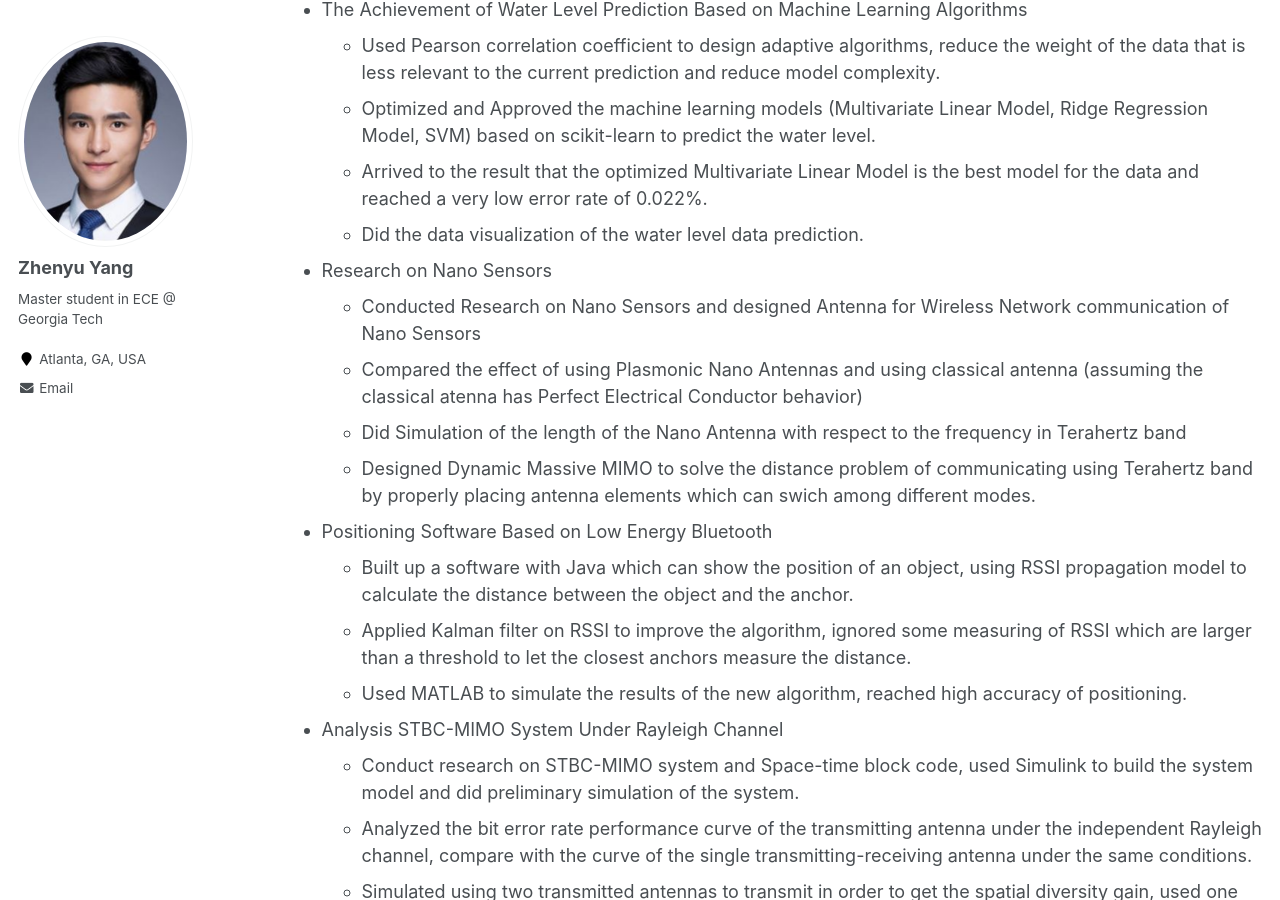
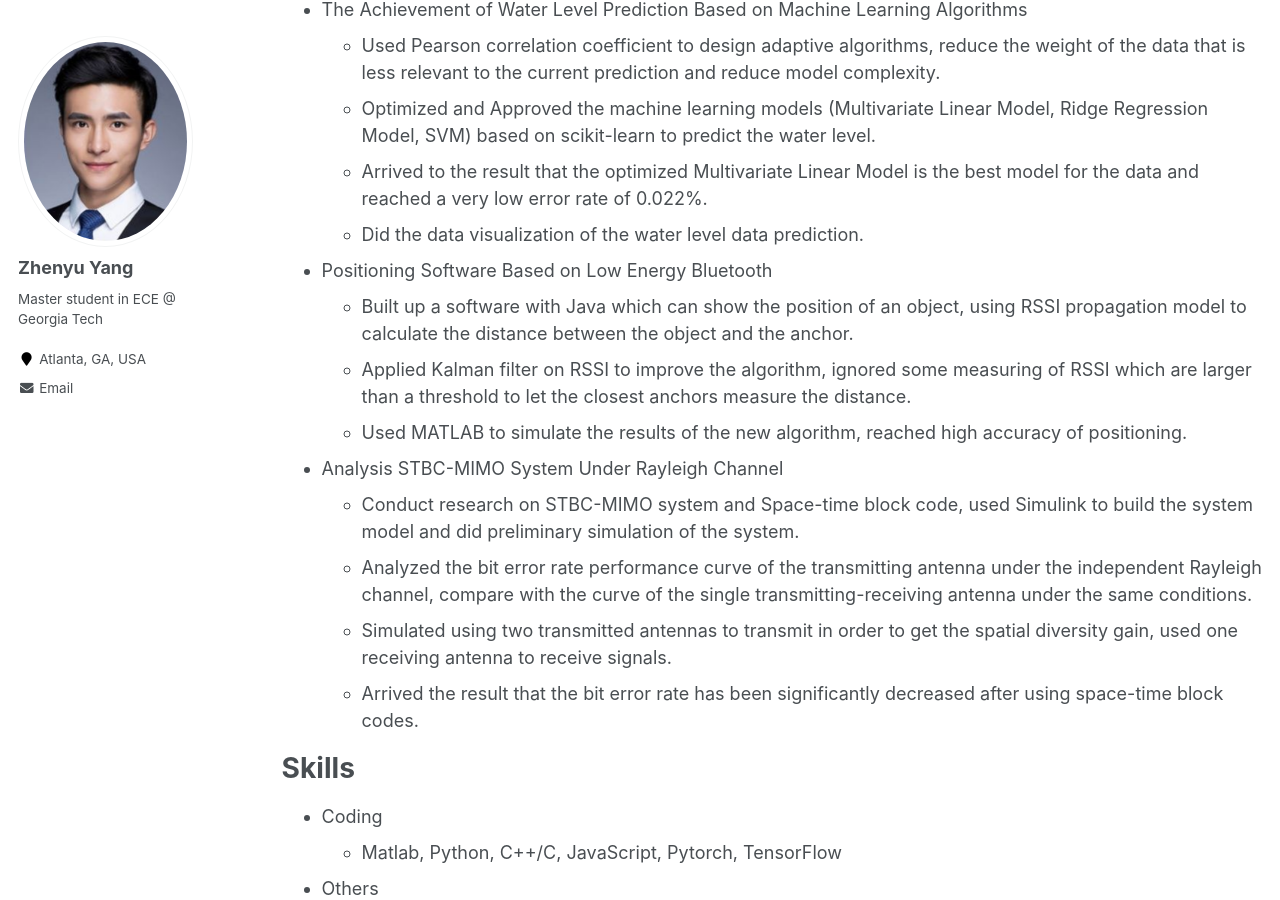
Before and after one commit to azpeteryang/azpeteryang.github.io, a Jekyll site: the page built from _pages/cv.md, in a window 1280 px wide and 900 px high, scrolled down 2048 px. Built offline with Jekyll 4.4.1, drawn with Linux system fonts in a browser that asks for light colours.

Commit message:
Update cv.md

```diff
--- a/_pages/cv.md
+++ b/_pages/cv.md
@@ -71,12 +71,6 @@ Projects
   * Did the data visualization of the water level data prediction.
 
 
-* Research on Nano Sensors
-  * Conducted Research on Nano Sensors and designed Antenna for Wireless Network communication of Nano Sensors
-  * Compared the effect of using Plasmonic Nano Antennas and using classical antenna (assuming the classical atenna has Perfect Electrical Conductor behavior)
-  * Did Simulation of the length of the Nano Antenna with respect to the frequency in Terahertz band
-  * Designed Dynamic Massive MIMO to solve the distance problem of communicating using Terahertz band by properly placing antenna elements which can swich among different modes.
-
 
 
 * Positioning Software Based on Low Energy Bluetooth
```
